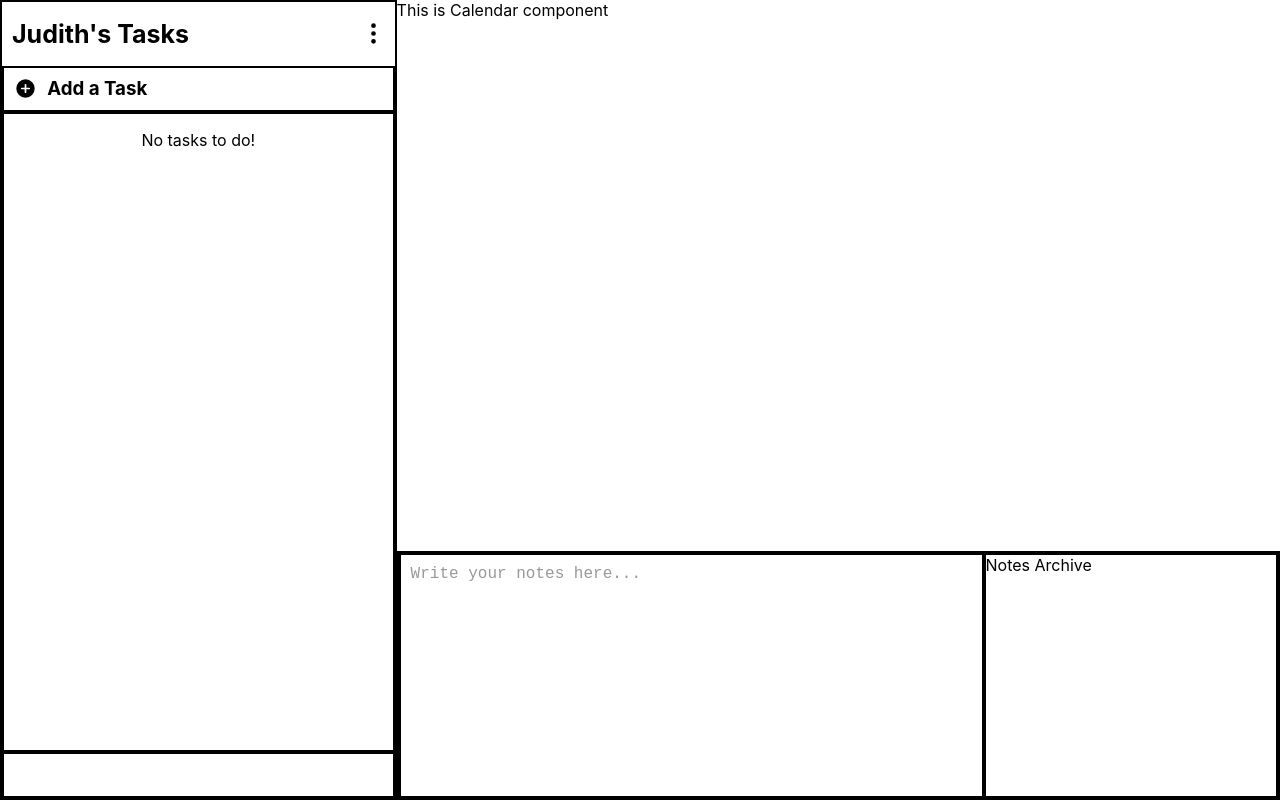
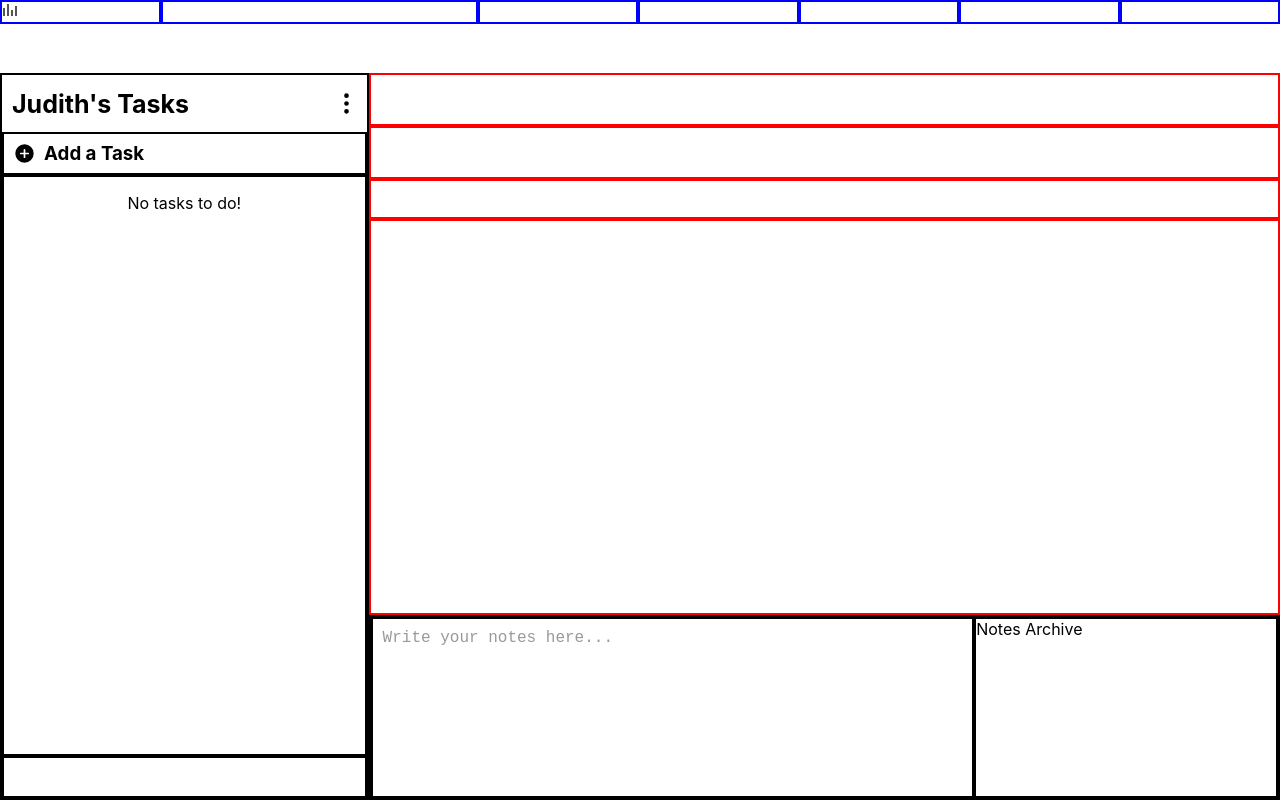
Before and after one commit to this-is-judith/weekly-planner, a React (Create React App) app: page / in a window 1280 px wide. Built offline with nearby package versions, Linux system fonts and the light colour scheme.

Commit message:
structure calendar and header format

```diff
--- a/src/App.js
+++ b/src/App.js
@@ -1,4 +1,5 @@
 import "./app.css";
+import Header from "./Components/Header";
 import Tasks from "./Components/Tasks";
 import Calendar from "./Components/Calendar";
 import Notes from "./Components/Notes";
@@ -6,6 +7,11 @@ import Notes from "./Components/Notes";
 function App() {
   return (
     <>
+      <div className="page-container">
+        <div className="header-container">
+          <Header />
+        </div>
+
         <div className="home-container">
           <div className="section-container main-container tasks-container">
             <Tasks />
@@ -21,6 +27,7 @@ function App() {
             </div>
           </div>
         </div>
+      </div>
     </>
   );
 }
--- a/src/Components/Calendar.jsx
+++ b/src/Components/Calendar.jsx
@@ -1,7 +1,17 @@
 import React from "react";
+import "./calendar.css";
 
 function Calendar() {
-  return <div>This is Calendar component</div>;
+  return (
+    <>
+      <div className="calendar-parent">
+        <div className="calendar-component calendar-month-and-year"></div>
+        <div className="calendar-component calendar-days-of-week"></div>
+        <div className="calendar-component calendar-dates"></div>
+        <div className="calendar-component calendar-main"></div>
+      </div>
+    </>
+  );
 }
 
 export default Calendar;
--- /dev/null
+++ b/src/Components/Header.jsx
@@ -0,0 +1,24 @@
+import React from "react";
+import "./header.css";
+import { RiRhythmFill } from "react-icons/ri";
+
+function Header() {
+  return (
+    <>
+      <div className="header-parent">
+        <div className="header-component header-logo">
+          <RiRhythmFill />
+        </div>
+
+        <div className="header-component header-name"></div>
+        <div className="header-component"></div>
+        <div className="header-component"></div>
+        <div className="header-component"></div>
+        <div className="header-component"></div>
+        <div className="header-component"></div>
+      </div>
+    </>
+  );
+}
+
+export default Header;
--- /dev/null
+++ b/src/Components/calendar.css
@@ -0,0 +1,18 @@
+.calendar-parent {
+  display: flex;
+  height: 100%;
+  flex-direction: column;
+}
+
+.calendar-component {
+  flex: 1;
+  border: 2px solid red;
+}
+
+.calendar-dates {
+  flex: 0.75;
+}
+
+.calendar-main {
+  flex: 8;
+}
--- /dev/null
+++ b/src/Components/header.css
@@ -0,0 +1,17 @@
+.header-parent {
+  display: flex;
+}
+
+.header-component {
+  flex: 1;
+  border: 2px solid blue;
+}
+
+.header-logo {
+  flex: 1;
+  border: 2px solid blue;
+}
+
+.header-name {
+  flex: 2;
+}
--- a/src/app.css
+++ b/src/app.css
@@ -2,9 +2,19 @@
   box-sizing: border-box;
 }
 
+.page-container {
+  display: flex;
+  flex-direction: column;
+  height: 100vh;
+}
+
+.header-container {
+  flex: 1;
+}
+
 .home-container {
+  flex: 10;
   display: flex;
-  height: 100vh;
 }
 
 .section-container {
@@ -17,13 +27,13 @@
 }
 
 .calendar-and-notes-container {
-  flex: 2.25;
+  flex: 2.5;
   display: flex;
   flex-direction: column;
 }
 
 .calendar-container {
-  flex: 2.25;
+  flex: 3;
 }
 
 .notes-container {
```
Lines whose indentation alone changed are shown as unchanged.
